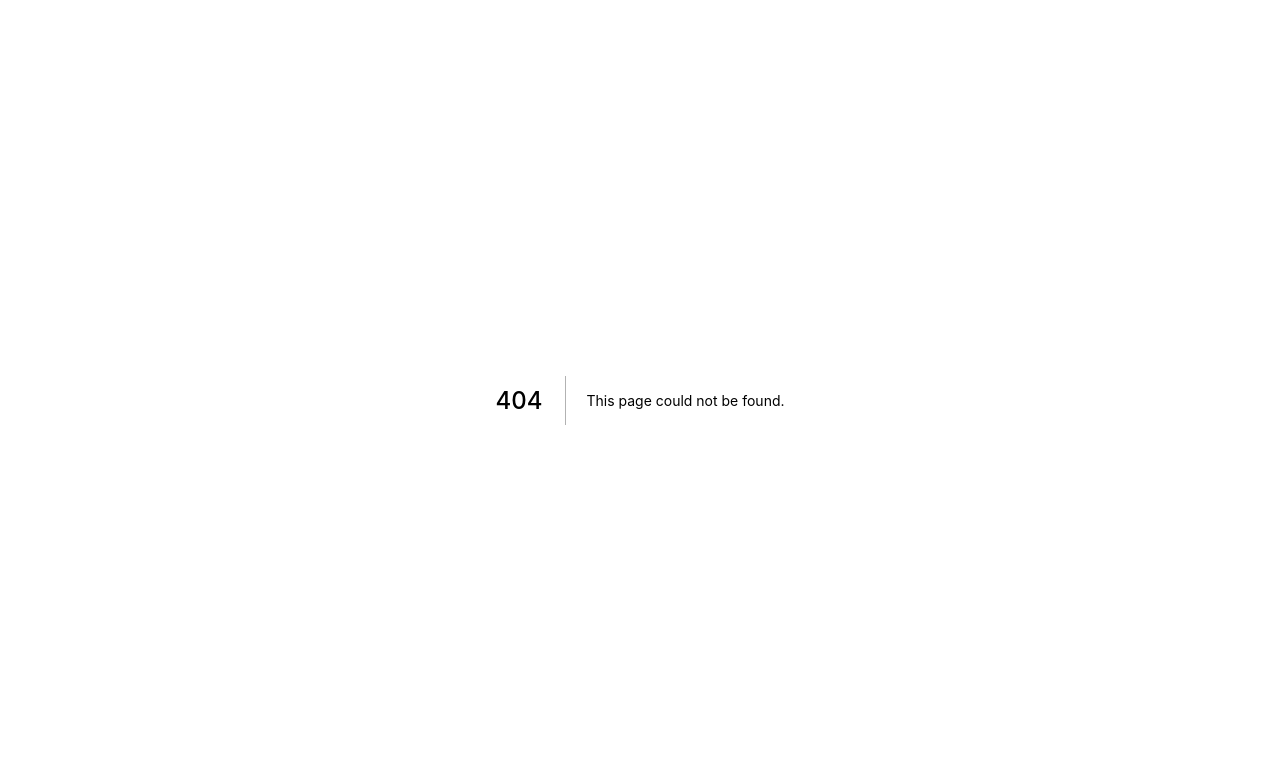
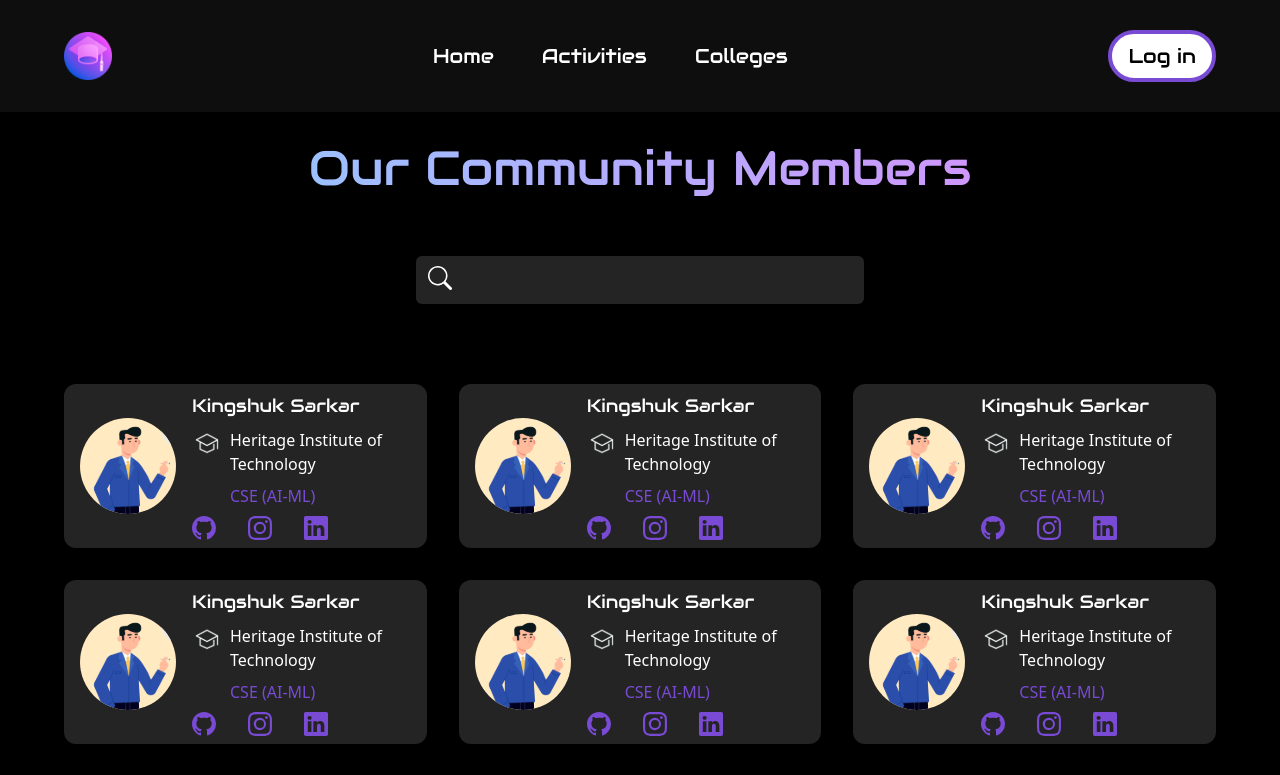
Before and after one commit to Kingshuk3006/collegebuddies, a Next.js app: page /community in a window 1280 px wide. Before the commit this address had no page. Shown: the top 775 px of the page. Built offline with nearby package versions, Linux system fonts and the light colour scheme.

Commit message:
community added

```diff
--- /dev/null
+++ b/components/CommunityPersonCard.js
@@ -0,0 +1,31 @@
+import React from 'react';
+import {BsLinkedin, BsGithub, BsInstagram} from 'react-icons/bs';
+
+const CommunityPersonCard = () => {
+  return (
+    <div className="bg-[#242424] rounded-xl hover:bg-gradient-to-b from-[#7238e6] via-[#2f1e36] to-[#000000] hover:scale-105 duration-900 ease-in-out flex justify-between py-2 px-4 space-x-4">
+
+        <img src="/Avatar.svg" className='w-24'/>
+
+      <div className=" space-y-2">
+        <h1 className="font-Audiowide text-white text-lg">
+          Kingshuk Sarkar
+        </h1>
+        <section className="flex justify-between items-start space-x-2 ">
+          <img src="hat.svg" />
+          <section className="space-y-2">
+            <h1 className="text-white">Heritage Institute of Technology</h1>
+            <h2 className="text-violet">CSE (AI-ML)</h2>
+          </section>
+        </section>
+        <section className="flex justify-start space-x-8 child:text-2xl child:text-violet">
+          <BsGithub />
+          <BsInstagram />
+          <BsLinkedin />
+        </section>
+      </div>
+    </div>
+  );
+};
+
+export default CommunityPersonCard;
--- a/components/EventCard.js
+++ b/components/EventCard.js
@@ -5,7 +5,7 @@ import {GrSchedule} from 'react-icons/gr';
 
 const EventCard = () => {
   return (
-    <div className="bg-[#242424] md:p-8 p-4 flex flex-col justify-center items-center space-y-8  rounded-2xl border-b-8 border-violet">
+    <div className="bg-[#242424] md:p-8 p-4 flex flex-col justify-center items-center space-y-8 rounded-2xl border-b-8 border-violet max-w-[75rem] mx-auto">
       <h1 className="font-Audiowide md:text-4xl text-2xl text-white">
         NASCENT
       </h1>
@@ -13,7 +13,7 @@ const EventCard = () => {
         <section className="flex flex-col items-center mx-4">
           <img
             src="collegeevnt.jpg"
-            className="md:h-[28rem] h-[25rem] rounded-2xl border-b-4 border-l-4 border-violet pl-4 pb-4"
+            className="md:h-[28rem] h-[20rem] rounded-2xl border-b-4 border-l-4 border-violet pl-4 pb-4"
           />
         </section>
         <section className="mx-4">
--- a/components/Navbar.js
+++ b/components/Navbar.js
@@ -35,7 +35,7 @@ const Navbar = () => {
               <Link href={item.link}>
                 <li
                   key={item.key}
-                  className="cursor-pointer hover:text-transparent hover:bg-clip-text hover:bg-gradient-to-r from-purple-400 to-pink-600 duration-300"
+                  className="cursor-pointer hover:text-transparent hover:bg-clip-text hover:bg-gradient-to-r from-purple-400 to-pink-600 duration-900"
                 >
                   {item.item}
                 </li>
--- a/pages/college.js
+++ b/pages/activities.js
@@ -4,9 +4,10 @@ import Button2 from "../components/college page/Button2";
 import styles from "../styles/Home.module.css";
 import React from 'react';
 import EventCard from '../components/EventCard'
+import CommunityPersonCard from "../components/CommunityPersonCard";
 
 
-export default function College() {
+export default function activities() {
   return (
 
     <div className="bg-[#000000]">
@@ -21,11 +22,12 @@ export default function College() {
           <Button2 />
         </div>
       </div>
-      <div className="lg:px-36 md:px-24 px-8 space-y-8">
+      <div className="lg:px-36 md:px-24 px-12 space-y-8">
       <EventCard />
       <EventCard />
       <EventCard />
       </div>
+      <CommunityPersonCard/>
 
 
     </div>
--- /dev/null
+++ b/pages/community.js
@@ -0,0 +1,33 @@
+import React from 'react'
+import Navbar from '../components/Navbar'
+import CommunityPersonCard from '../components/CommunityPersonCard'
+import { BsSearch } from "react-icons/bs";
+
+const dummyDataAll = [...Array(20)].map((_)=>{
+    return <CommunityPersonCard/>
+})
+
+const community = () => {
+  return (
+    <div className='bg-black'>
+        <Navbar/>
+        <h1 className="py-8 child:text-white font-Audiowide md:text-5xl text-3xl text-transparent bg-clip-text bg-gradient-to-r from-[#85D3FF] to-[#E584FC] text-center w-full">
+        Our Community Members
+      </h1>
+      <div className='flex justify-center my-8 px-12' >
+      <label className='relative w-full md:w-fit'>
+         <BsSearch className='absolute  text-white text-2xl mx-auto top-2.5 left-3'/>
+         <input type="text" className='bg-[#242424] rounded-md pl-12 pr-4 py-3 xl:w-[35vw] w-full text-white font-gillroy'/>
+      </label>
+      </div>
+
+      <div className='xl:px-16 md:px-12 px-8 grid grid-cols-1 sm:grid-cols-2 xl:grid-cols-3 gap-8 py-12'>
+         {dummyDataAll.map((cardItem)=>{
+            return cardItem
+         })}
+      </div>
+    </div>
+  )
+}
+
+export default community
```
Also changed, not shown: public/hat.svg (added).
